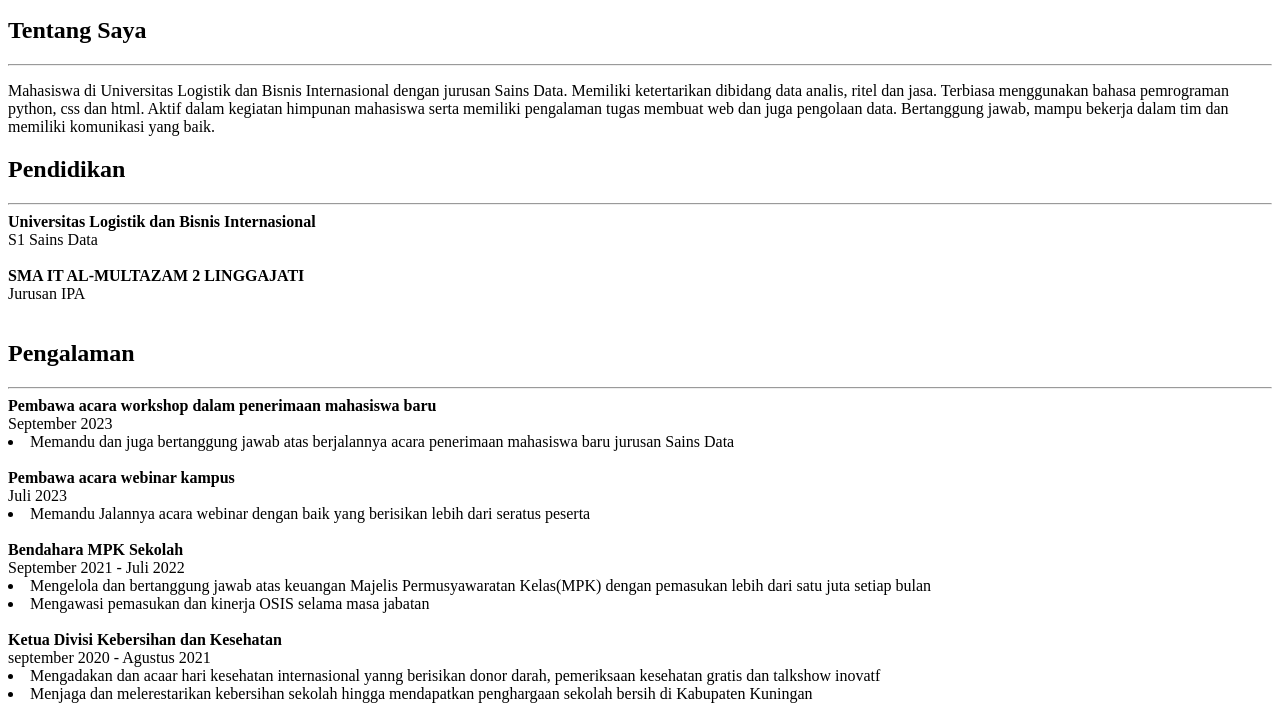
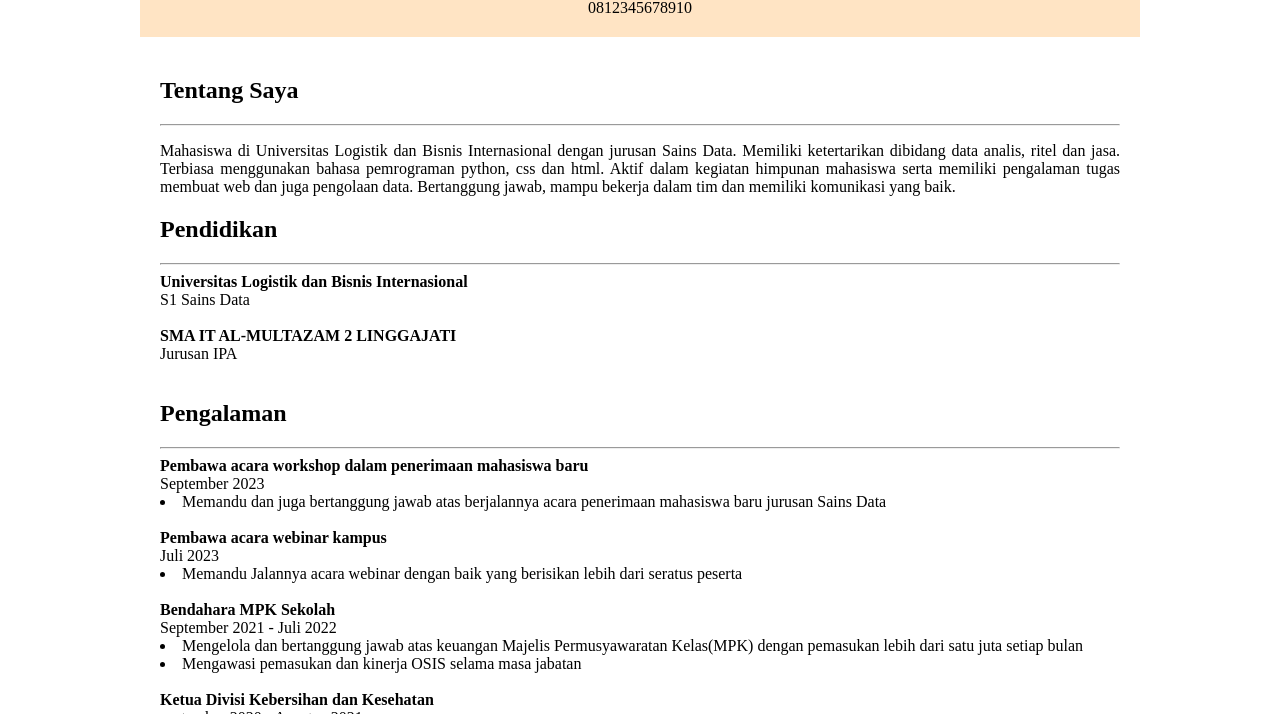
Before and after one commit to myloar/myloar.github.io, a plain HTML site: page assets/html/TugasPrak2_Muhammad Reefy Hidayatullah_184220015.html in a window 1280 px wide. Shown: the part 169-883 px from the top of the page. Drawn offline with Linux system fonts and the light colour scheme.

Commit message:
Update TugasPrak2_Muhammad Reefy Hidayatullah_184220015.html

```diff
--- a/assets/html/TugasPrak2_Muhammad Reefy Hidayatullah_184220015.html
+++ b/assets/html/TugasPrak2_Muhammad Reefy Hidayatullah_184220015.html
@@ -2,7 +2,7 @@
 <html>
 <head>
 <title></title>
-<link rel="stylesheet" type="text/css" href=".../css/TugasPrak2_Muhammad Reefy Hidayatullah_184220015.css">
+<link rel="stylesheet" type="text/css" href="/css/TugasPrak2_Muhammad Reefy Hidayatullah_184220015.css">
 </head>
 <body>
 <div id="box">
```
